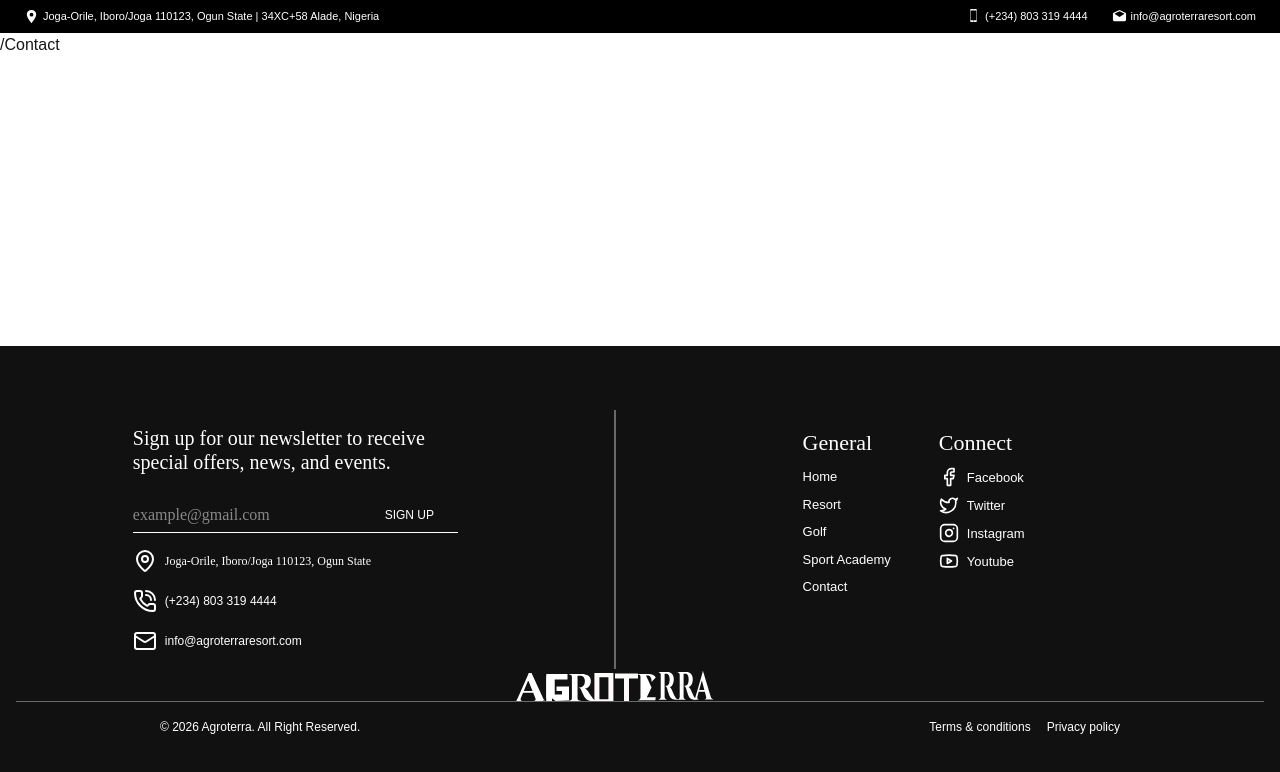
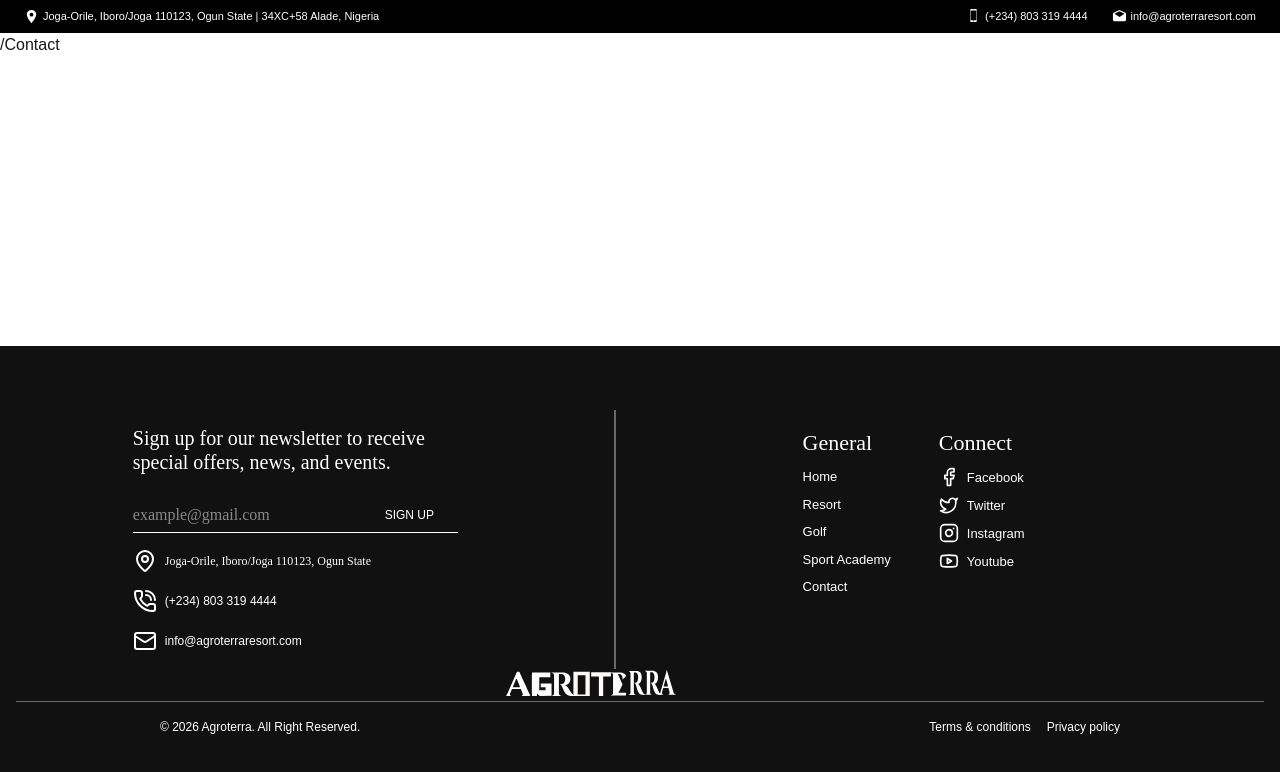
Before and after one commit to MrLad01/agroproject2, a Next.js app in the folder agroterra/: page /contact in a window 1280 px wide. Shown: the top 772 px of the page. Built offline with nearby package versions, Linux system fonts and the light colour scheme.

Commit message:
little update

```diff
--- a/agroterra/components/Footer.tsx
+++ b/agroterra/components/Footer.tsx
@@ -25,16 +25,16 @@ const Footer = () => {
                         <input type="mail" placeholder='example@gmail.com' className='outline-0 w-full' onChange={(e) => handleInputChange(e)} value={email} />
                         <button className='work-sans text-[12px] w-30 px-6 py-2'>SIGN UP</button>
                     </div>
-                    <Link className="flex gap-2 items-center mb-4 text-[12px]"  href="https://www.google.com/maps/place/Agroterra+Farm+Resort/@7.0972934,3.1209846,15z/data=!4m6!3m5!1s0x103a55f97786c3cb:0x5dca0bc8e4d4de1!8m2!3d7.0979033!4d3.1207854!16s%2Fg%2F11hjxgkkzr?entry=ttu&g_ep=EgoyMDI1MDYxNi4wIKXMDSoASAFQAw%3D%3D" target='_blank'>
+                    <Link className="flex gap-2 items-center mb-4 text-[12px]" href="https://www.google.com/maps/place/Agroterra+Farm+Resort/@7.0972934,3.1209846,15z/data=!4m6!3m5!1s0x103a55f97786c3cb:0x5dca0bc8e4d4de1!8m2!3d7.0979033!4d3.1207854!16s%2Fg%2F11hjxgkkzr?entry=ttu&g_ep=EgoyMDI1MDYxNi4wIKXMDSoASAFQAw%3D%3D" target='_blank'>
                         <MapPin />
                         <h3>Joga-Orile, Iboro/Joga 110123, Ogun State</h3>
                     </Link>
                     <Link href={`tel: +2347036536705`} className='flex items-center justify-start gap-2 mb-4'>
-                        <PhoneCall/>
+                        <PhoneCall />
                         <p className='work-sans text-[12px]'>(+234) 803 319 4444</p>
                     </Link>
                     <div className='flex items-center justify-start gap-2'>
-                        <Mail/>
+                        <Mail />
                         <p className='work-sans text-[12px]'>info@agroterraresort.com</p>
                     </div>
                 </div>
@@ -63,8 +63,10 @@ const Footer = () => {
             <hr className='mt-8 text-[#EEEEEE66] font-medium' />
             <div>
                 <div className='flex justify-center items-center'>
-                {/* <Image src={logo} alt='logo' width={100} className='-mt-8 -ml-12' /> */}
-                <Image src={logo} alt='logo' className='-mt-8 -ml-12' />
+                    <Link href={'/'}>
+                        <Image src={logo} alt='logo' className='-mt-8 -ml-12' />
+                    </Link>
+                    {/* <Image src={logo} alt='logo' width={100} className='-mt-8 -ml-12' /> */}
                 </div>
                 <div className='flex items-center justify-between px-36 mt-4'>
                     <p className='work-sans text-[12px]'>© {new Date().getFullYear()} Agroterra. All Right Reserved.</p>
```
